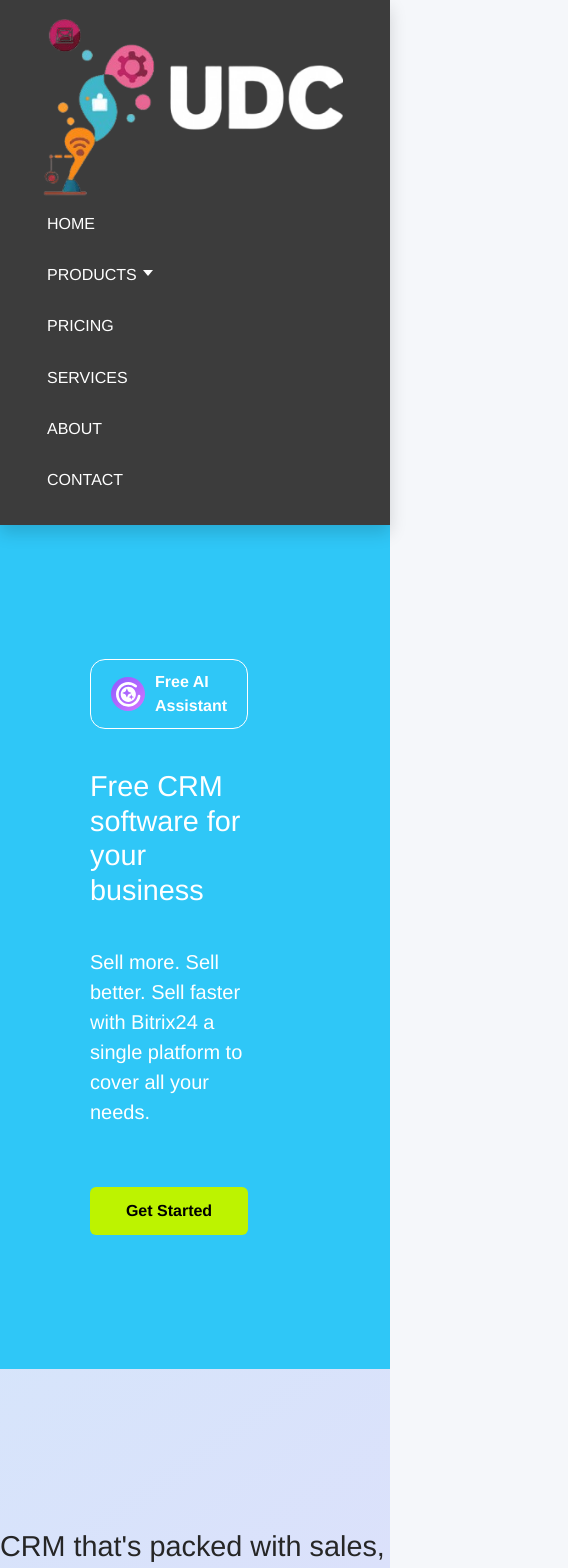
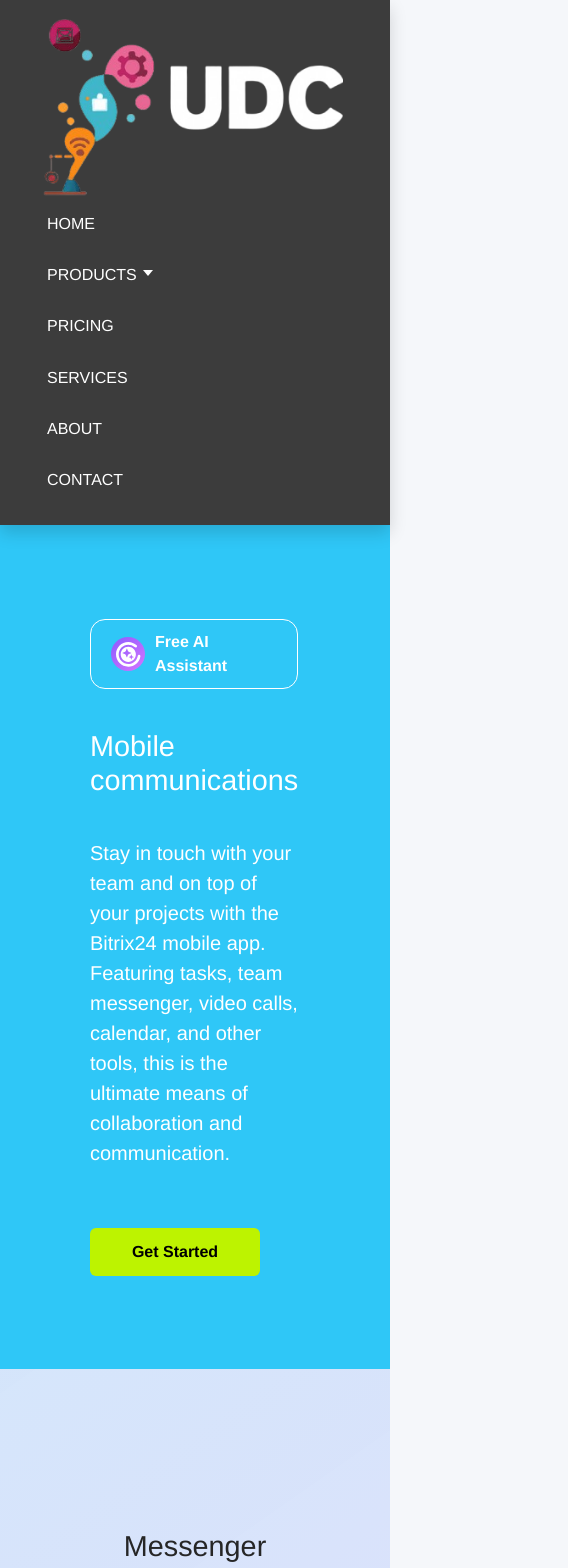
Before and after one commit to Pushpesh1234/UDC_Test-Main, a React (Vite) app: page /UDC_Test-Main/mobile in a window 390 px wide. Shown: the top 1568 px of the page, 568 px wide, since content can reach past the window. Built offline with nearby package versions, Linux system fonts and the light colour scheme.

Commit message:
mobile site hr pages

```diff
--- a/src/pages/HrAutomation.jsx
+++ b/src/pages/HrAutomation.jsx
@@ -4,6 +4,10 @@
 import hrImg from '../assets/product/hr.png'
 import hrImg2 from '../assets/product/hr2.png'
 import hrImg3 from '../assets/product/hr3.png'
+import hrImg4 from '../assets/product/hr4.jpg'
+import hrImg5 from '../assets/product/hr5.jpg'
+import hrImg6 from '../assets/product/hr6.jpg'
+
 const HrAutomation = () => {
     const hrData = {
         h: "HR management & workflow automation",
@@ -14,7 +18,22 @@
         h_3: "Workflow automation",
         p_3: "Stop wasting hours on repetitive tasks. With Bitrix24, you can automate routine HR workflow (like leave requests, approvals, and document signing) so they run seamlessly in the background. This means fewer delays, fewer errors, and more time for your team to focus on meaningful work.",
         img_3:hrImg3,
-        btn:"AUTOMATE WORKFLOWS WITH BITIX24"
+        btn:"AUTOMATE WORKFLOWS WITH BITIX24",
+
+        h_4: "Employee management",
+        p_4: "Bitrix24 puts everything you need to manage people and teams in one easy-to-use platform. From schedules and time tracking to collaboration and access permissions, you can keep everyone organized without switching between multiple apps. The result: faster decisions, fewer bottlenecks, and a smoother employee experience.",
+        img_4:hrImg4,
+        btn_1:"MANAGE YOUR TEAM WITH BITIX24",
+
+        h_5: "AI-powered workspace",
+        p_5: " Our AI assistant CoPilot goes beyond simple automation. It helps your team brainstorm, write, and generate ideas, while also analyzing meetings and suggesting actionable improvements. Whether you’re drafting HR policies, preparing reports, or refining team communications, CoPilot saves time and adds intelligence to everyday tasks.",
+        img_5:hrImg5,
+        btn_2:"TRY COPILOT IN BITIX24",
+
+        h_6: "More than just HR & automation",
+        p_6: "In addition to various HR management and workflow automation tools, Bitrix24 features CRM, task management, chat, video calls, file storage, calendar, online documents, and more.",
+        img_6:hrImg6,
+
     }
     return (
         <>
--- a/src/pages/Mobile.jsx
+++ b/src/pages/Mobile.jsx
@@ -4,15 +4,35 @@
 import crmImage3 from '../assets/product/crm3.jpg'
 
 const mobileData={
-        h: "Free CRM software for your business",
-        p: "Sell more. Sell better. Sell faster with Bitrix24 a single platform to cover all your needs.",
-        img: crmImage, h_2: "CRM that's packed with sales, marketing, and analytics tools",
-        p_2: "Bitrix24 CRM has everything you need to acquire leads, turn them into deals, receive payments, manage inventory, e-sign documents, run marketing campaigns, increase customer engagement, grow customer retention, track sales metrics, and more.",
-        img_2: crmImage2,
-        h_3: "Serious automation capabilities",
-        p_3: "Set up automated client notifications via SMS or email, use our customizable triggers to automatically move leads/deals down the sales pipeline, configure automated notifications to your sales reps based on the lead/deal status.",
-        img_3: crmImage3,
-        btn: "AUTOMATE YOUR SALES"
+        h: "Mobile communications",
+        p: "Stay in touch with your team and on top of your projects with the Bitrix24 mobile app. Featuring tasks, team messenger, video calls, calendar, and other tools, this is the ultimate means of collaboration and communication.",
+        img: "https://www.bitrix24.in/upload/optimizer/converted/images/content_en/tools/communications/mobile-communications/header-human-mobile-communications.1366w.png.webp?1764863685915",
+        h_2: "Messenger",
+
+        p_2: "Our messenger is a secure way of keeping all your team communications inside the company. Create chats and channels, communicate with external users (freelancers, contractors) via Collab, share files and give reactions.",
+
+        img_2:"https://www.bitrix24.in/upload/optimizer/converted/images/content_en/tools/communications/mobile-communications/messenger.png.webp?1764863685915",
+
+        h_3: "Comments",
+
+        p_3: "Comments in the Bitrix24 mobile messaging app are a quick and easy way to discuss work-related issues and share important information with your team. Likes, reactions, and quotes add a bit of human touch to the usual office communication routine.",
+        img_3: "https://www.bitrix24.in/upload/optimizer/converted/images/content_en/tools/communications/mobile-communications/comments.png.webp?1764863685915",
+        btn: "AUTOMATE YOUR SALES",
+
+          h_4:"Video calls",
+          p_4:"Why spend time exchanging messages when you can make a quick video call? Resolving work issues and discussing new ideas is always easier that way. Start an online meeting right from a chat, an event in your calendar, or directly from any task in our mobile app.",
+          img_4:"https://www.bitrix24.in/upload/optimizer/converted/images/content_en/tools/communications/mobile-communications/video-calls.png.webp?1764863685915",
+           btn_1:"START FOR FREE",
+
+          h_5:"Channels",
+          p_5:"Create a channel for company announcements, employee onboarding, or industry news to share information in a way that’s both organic and engaging.",
+          img_5:"https://www.bitrix24.in/upload/optimizer/converted/images/content_en/tools/communications/mobile-communications/messenger-card-2.png.webp?1764863685915",
+           btn_2:"GET STARTED",
+          h_6:"More than just online workspace",
+          p_6:"There's so much you can do with a simple event in Bitrix24 Calendar: create a quick chat, call up a client right from a deal/lead, set up an online meeting, assign a task, and more.",
+          img_6:"https://www.bitrix24.in/upload/optimizer/converted/images/content_en/screens/tools/crm/features_clear.png.webp?1764863685915"
+
+
     }
 
 const Mobile=()=>{
--- a/src/pages/SiteStore.jsx
+++ b/src/pages/SiteStore.jsx
@@ -2,6 +2,9 @@
 import siteImage from '../assets/product/site.png'
 import siteImage2 from '../assets/product/site2.jpg'
 import sitetImage3 from '../assets/product/site3.jpg'
+import siteImage4 from '../assets/product/site4.jpg'
+import siteImage5 from '../assets/product/site5.jpg'
+import sitetImage6 from '../assets/product/site6.jpg'
 
 const SiteStore=()=>{
 
@@ -14,7 +17,24 @@
             h_3: "Hassle-free website building",
             p_3: "Pick a template that matches your needs, customize its blocks, add your content, and it's done! No coding skills are required, the whole process is super-easy and the results are always amazing.",
             img_3:sitetImage3,
-            btn:"CREATE WEBSITE IN BITRIX24"
+            btn:"CREATE WEBSITE IN BITRIX24",
+
+             h_4: "AI-powered content",
+            p_4: "Use our AI assistant CoPilot to generate ready-made websites and landing pages in a matter of minutes. Based on your prompt, CoPilot will come up with an appropriate design, copy, images, and web forms, which you can tweak later if needed.",
+            img_4: siteImage4,
+            btn_1:"TRY COPILOT IN BITRIX24",
+
+             h_5: "Integrated with Bitrix24 CRM",
+            p_5: "Thanks to the integration with the rest of the Bitrix24 tools, every submitted web form, incoming phone call, or live chat message on your website will automatically result in a new lead or deal added to CRM.",
+            img_5:siteImage5 ,
+            btn_2:"CREATE WEBSITE IN BITRIX24",
+
+             h_6: "More than just website builder",
+            p_6: "In addition to various site building tools, Bitrix24 features everything you need to manage your sales, clients, and team: CRM, task management, chat, video calls and conferencing, file storage, calendar, online documents, mobile app, work time tracking, and more.",
+            img_6:sitetImage6,
+
+
+
         }
     return(
         <ProductTop data={siteData}/>
```
Also changed, not shown: src/assets/product/hr6.jpg (added), 1 other file (tests, documents, lock files or other folders).
